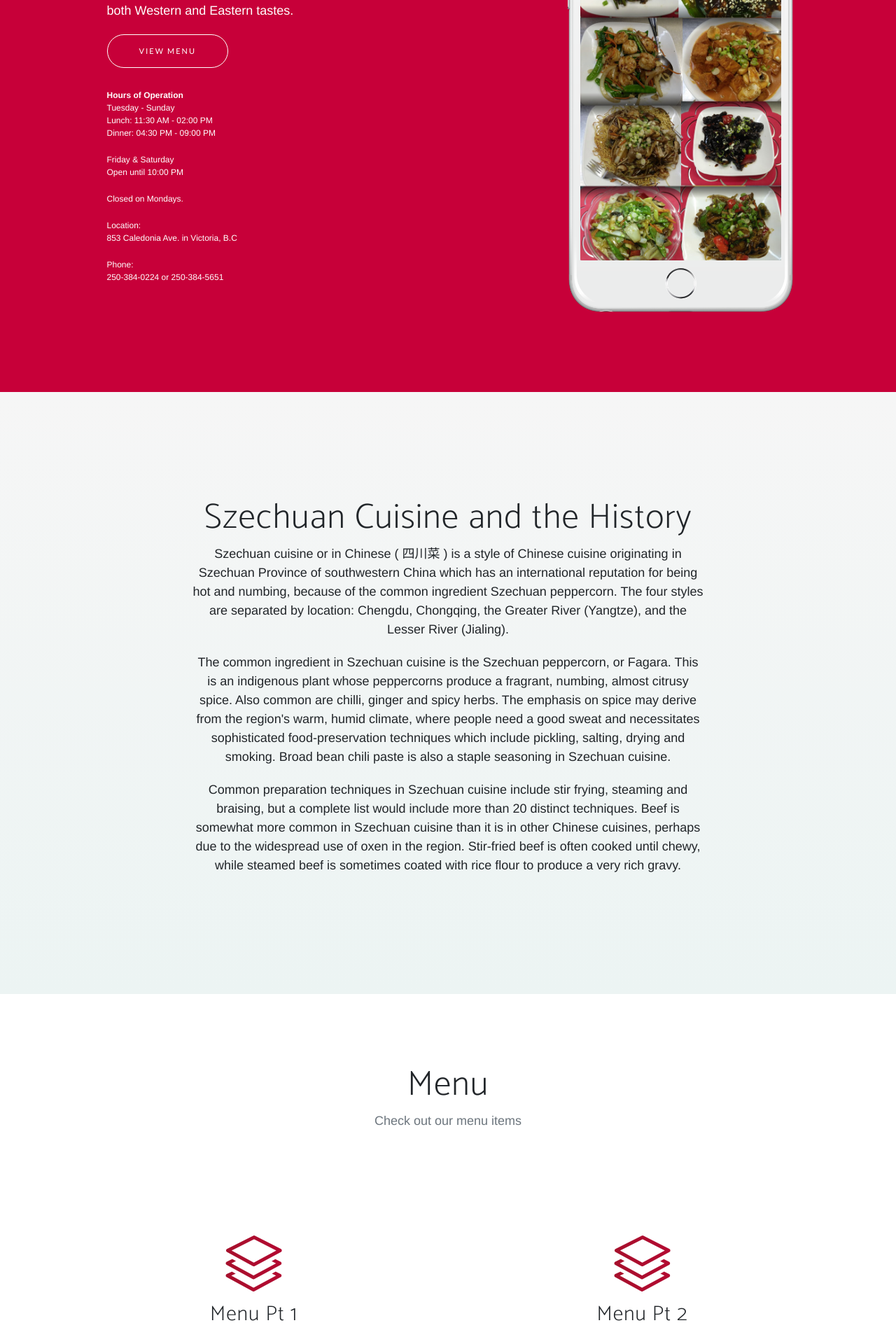
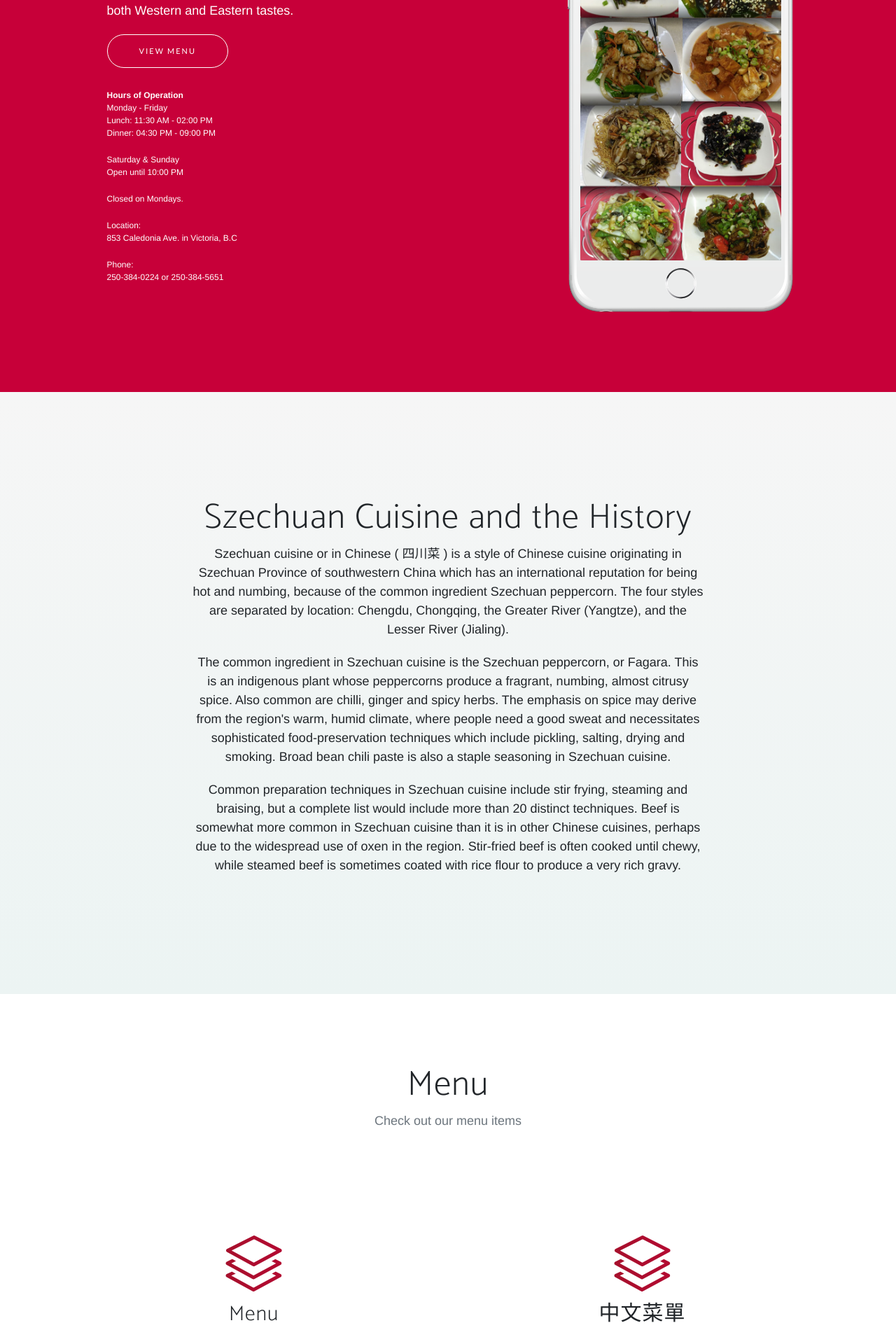
Before and after one commit to fanyhuuu/szuchuan_online, a plain HTML site: page index.html in a window 1280 px wide. Shown: the part 320-2220 px from the top of the page at 70% size. Drawn offline with Linux system fonts and the light colour scheme; a web font is replaced by a local one.

Commit message:
update menu label and hours

```diff
--- a/index.html
+++ b/index.html
@@ -79,11 +79,11 @@
             <a href="index.html#menu" class="btn btn-outline btn-xl js-scroll-trigger">View Menu</a>
           <div class="info">
 			<p><b>Hours of Operation</b><br />
-			Tuesday - Sunday<br />
+			Monday - Friday<br />
 			Lunch: 11:30 AM - 02:00 PM<br />
 			Dinner: 04:30 PM - 09:00 PM
 			</p>
-			<p>Friday & Saturday<br />
+			<p>Saturday & Sunday<br />
 			Open until 10:00 PM</p>
 			<p>Closed on Mondays.</p>
 
@@ -150,14 +150,14 @@
               <div class="col-lg-6">
                 <div class="feature-item">
                   <i class="icon-layers text-primary"></i>
-                  <h3>Menu Pt 1</h3>
+                  <h3>Menu</h3>
                   <a href="menu/menu1.pdf" target="_blank" class="btn btn-outline-b btn-xl js-scroll-trigger">View menu</a>
                 </div>
               </div>
               <div class="col-lg-6">
                 <div class="feature-item">
                   <i class="icon-layers text-primary"></i>
-                  <h3>Menu Pt 2</h3>
+                  <h3>中文菜單</h3>
                   <a href="menu/menu2.pdf"  target="_blank" class="btn btn-outline-b btn-xl js-scroll-trigger">View menu</a>
                 </div>
               </div>
```
